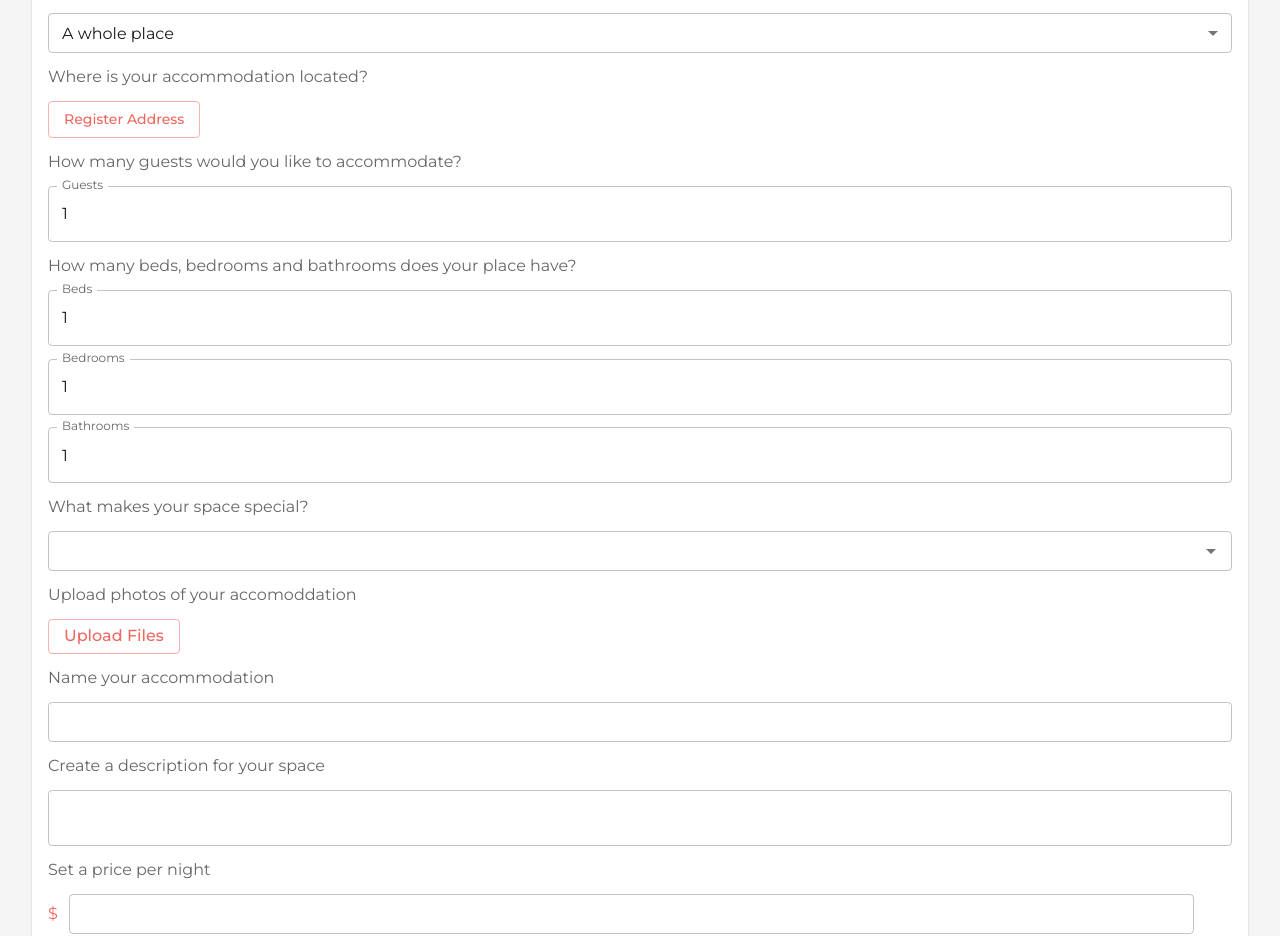
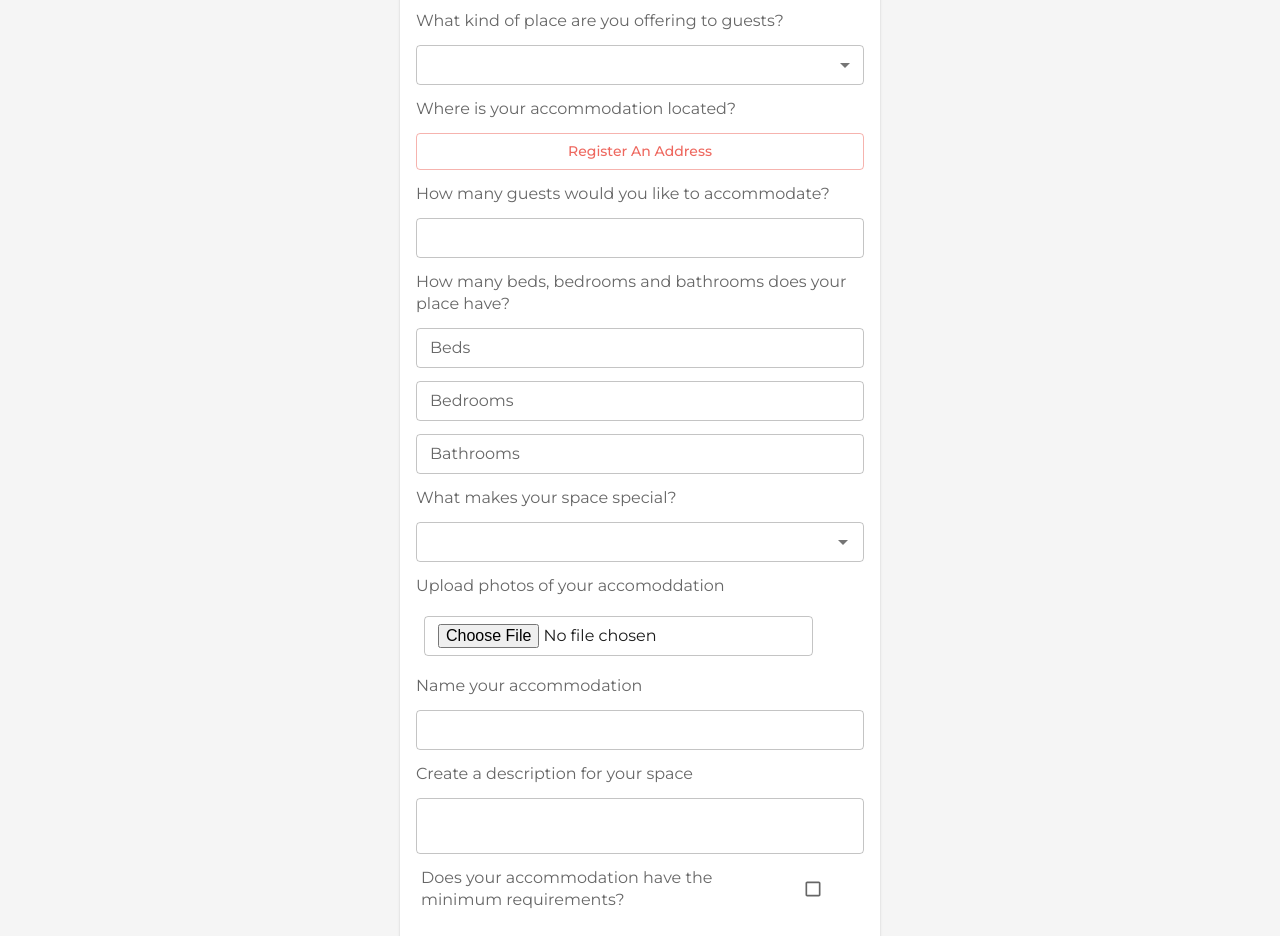
Before and after one commit to arc4dex/OnTrip, a React (Create React App) app: page /registerAccommod in a window 1280 px wide. Shown: the part 173-1109 px from the top of the page. Built offline with nearby package versions, Linux system fonts and the light colour scheme.

Commit message:
fix: finishing page register Accomodation

```diff
--- /dev/null
+++ b/src/components/FormRegisterAccommod/RegisterAddressForm.jsx
@@ -0,0 +1,123 @@
+import { Button, IconButton, TextField } from "@mui/material";
+import CloseIcon from "@mui/icons-material/Close";
+
+import { StyledPaperModal } from "./style";
+
+import { useForm } from "react-hook-form";
+import * as yup from "yup";
+import { yupResolver } from "@hookform/resolvers/yup";
+
+import { useDispatch } from "react-redux";
+import { setAddress } from "../../store/modules/accommodAddress/actions";
+
+function RegisterAddressForm({ handleCloseModal }) {
+  const dispatch = useDispatch();
+
+  const formSchemaAddress = yup.object().shape({
+    streetAddress: yup.string().required("Please enter an address."),
+    complement: yup.string(),
+    zipCode: yup.string().required("Please enter a zip/postal code."),
+    city: yup.string().required("Please enter a city."),
+    state: yup.string().required("Please enter a state."),
+    country: yup.string().required("Please enter a state."),
+  });
+
+  const {
+    register,
+    handleSubmit,
+    formState: { errors },
+  } = useForm({ resolver: yupResolver(formSchemaAddress) });
+
+  function onSubmitFunctionAddress(data) {
+    const location = data;
+    dispatch(setAddress(location));
+    handleCloseModal();
+  }
+
+  return (
+    <StyledPaperModal>
+      <form onSubmit={handleSubmit(onSubmitFunctionAddress)}>
+        <h2>Register Address</h2>
+        <TextField
+          {...register("streetAddress")}
+          label="Address"
+          id="outlined-basic"
+          variant="outlined"
+          color="secondary"
+          sx={{ width: "100%" }}
+          size="small"
+          error={errors.streetAddress?.message}
+          helperText={errors.streetAddress?.message}
+        />
+        <TextField
+          {...register("complement")}
+          label="Address Complement"
+          id="outlined-basic"
+          variant="outlined"
+          color="secondary"
+          sx={{ width: "100%" }}
+          size="small"
+          error={errors.complement?.message}
+          helperText={errors.complement?.message}
+        />
+        <TextField
+          {...register("zipCode")}
+          type="number"
+          label="Zip/Postal Code"
+          id="outlined-basic"
+          variant="outlined"
+          color="secondary"
+          sx={{ width: "100%" }}
+          size="small"
+          error={errors.zipCode?.message}
+          helperText={errors.zipCode?.message}
+        />
+        <TextField
+          {...register("city")}
+          label="City"
+          id="outlined-basic"
+          variant="outlined"
+          color="secondary"
+          sx={{ width: "100%" }}
+          size="small"
+          error={errors.city?.message}
+          helperText={errors.city?.message}
+        />
+        <TextField
+          {...register("state")}
+          label="State"
+          id="outlined-basic"
+          variant="outlined"
+          color="secondary"
+          sx={{ width: "100%" }}
+          size="small"
+          error={errors.state?.message}
+          helperText={errors.state?.message}
+        />
+        <TextField
+          {...register("country")}
+          label="Country"
+          id="outlined-basic"
+          variant="outlined"
+          color="secondary"
+          sx={{ width: "100%" }}
+          size="small"
+          error={errors.country?.message}
+          helperText={errors.country?.message}
+        />
+        <Button variant="contained" type="submit">
+          Save address
+        </Button>
+      </form>
+      <IconButton
+        onClick={handleCloseModal}
+        color="primary"
+        sx={{ padding: "7px", position: "absolute", top: 0, right: 0 }}
+      >
+        <CloseIcon />
+      </IconButton>
+    </StyledPaperModal>
+  );
+}
+
+export default RegisterAddressForm;
--- a/src/components/FormRegisterAccommod/index.jsx
+++ b/src/components/FormRegisterAccommod/index.jsx
@@ -6,27 +6,24 @@ import { useForm } from "react-hook-form";
 import * as yup from "yup";
 import { yupResolver } from "@hookform/resolvers/yup";
 
-import { useHistory } from "react-router-dom";
+import { useSelector } from "react-redux";
 
-import {
-  StyledMain,
-  StyledPaper,
-  StyledPaperModal,
-  StyledSelect,
-} from "./style";
+import { StyledMain, StyledPaper } from "./style";
 import {
   Autocomplete,
   Button,
-  IconButton,
+  Checkbox,
+  FormControlLabel,
   InputLabel,
   MenuItem,
   Modal,
   TextField,
+  Tooltip,
 } from "@mui/material";
 
-import CloseIcon from "@mui/icons-material/Close";
-import AddCircleOutlineIcon from "@mui/icons-material/AddCircleOutline";
-import RemoveCircleOutlineIcon from "@mui/icons-material/RemoveCircleOutline";
+import { CheckboxContainer, CheckboxErrorContainer } from "../Register/styles";
+
+import RegisterAddressForm from "./RegisterAddressForm";
 
 function FormRegisterAccommod() {
   const categories = ["House", "Apartment", "Flat", "Inn", "Boutique Hotel"];
@@ -48,9 +45,9 @@ function FormRegisterAccommod() {
     "Coworking",
   ];
 
-  const [category, setCategory] = useState(categories[0]);
+  const [category, setCategory] = useState("");
 
-  const [kindOfPlace, setKindOfPlace] = useState(kindsOfPlaces[0]);
+  const [kindOfPlace, setKindOfPlace] = useState("");
 
   const [openModal, setOpenModal] = useState(false);
 
@@ -58,7 +55,11 @@ function FormRegisterAccommod() {
 
   const [imageError, setImageError] = useState(false);
 
+  const [addressError, setAddressError] = useState(false);
+
   const inputRef = useRef(null);
+
+  const accommodAddress = useSelector((store) => store.accommodAddress);
 
   const onImageChange = (e) => {
     const [file] = e.target.files;
@@ -104,26 +105,28 @@ function FormRegisterAccommod() {
   }
 
   const formSchema = yup.object().shape({
-    category: yup
+    category: yup.string().required("Please select the type of space."),
+    kindOfPlace: yup.string().required("Please select the kind of place."),
+    // adress: yup
+    //   .object()
+    //   .shape(accommodAddress)
+    //   .required("Please register an address for your accommodation"),
+    guests: yup
       .string()
-      // .oneOf(categories)
-      .required("Please select the type of space."),
-    kindOfPlace: yup
+      .required("Please select a number of guests. The minimum is one."),
+    bed: yup
       .string()
-      // .oneOf(kindsOfPlaces)
-      .required("Please select the kind of place."),
-    // location: yup
-    //   .object()
-    //   .required("Please add an address to your accommodation"),
-    guests: yup.number().required("Please select a number of guests."),
-    beds: yup.number().required("Please select a number of beds."),
-    rooms: yup.number().required("Please select a number of rooms."),
-    bathrooms: yup.number().required("Please select a number of bathrooms."),
+      .required("Please select a number of beds. The minimum is one."),
+    rooms: yup
+      .string()
+      .required("Please select a number of bedrooms. The minimum is one."),
+    bathrooms: yup
+      .string()
+      .required("Please select a number of bathrooms. The minimum is one."),
     highlights: yup.array(),
     imageUrl: yup
-      .string()
-      .oneOf(image)
-      .required("Please upload a photo of your accommodation."),
+      .array()
+      .required("Please upload at least one photo of your accommodation."),
     name: yup
       .string()
       .required("Please enter a name for your accommodation.")
@@ -135,6 +138,9 @@ function FormRegisterAccommod() {
     price: yup
       .string()
       .required("Please enter a price for your accommodation."),
+    minimumRequirements: yup
+      .boolean()
+      .isTrue("Your place must have the minimum requirements."),
   });
 
   const {
@@ -144,10 +150,26 @@ function FormRegisterAccommod() {
     formState: { errors },
   } = useForm({ resolver: yupResolver(formSchema) });
 
+  console.log(accommodAddress);
+
   function onSubmitFunction(data) {
+    console.log(accommodAddress);
+    const location = accommodAddress;
+
     console.log(data);
+
+    if (location !== {}) {
+      setAddressError(false);
+
+      const dataToSend = { ...data, location };
+
+      console.log(dataToSend);
+      // fazer o post
+    } else {
+      setAddressError(true);
+      // não fazer o post
+    }
   }
-
   return (
     <StyledMain>
       <StyledPaper>
@@ -158,27 +180,33 @@ function FormRegisterAccommod() {
           <InputLabel id="demo-simple-select-label">
             What type of space are you going to host?
           </InputLabel>
-          <StyledSelect
+          <TextField
+            select
             {...register("category")}
-            error={errors.category?.message}
-            helperText={errors.category?.message}
             labelId="demo-simple-select-label"
             id="demo-simple-select"
             variant="outlined"
             value={category}
             onChange={(event) => handleChange(event, "category")}
+            error={errors.category?.message}
+            helperText={errors.category?.message}
+            color="secondary"
             size="small"
+            sx={{
+              width: "100%",
+            }}
           >
             {categories.map((category) => (
               <MenuItem value={category} key={category}>
                 {category}
               </MenuItem>
             ))}
-          </StyledSelect>
+          </TextField>
           <InputLabel id="demo-simple-select-label">
             What kind of place are you offering to guests?
           </InputLabel>
-          <StyledSelect
+          <TextField
+            select
             {...register("kindOfPlace")}
             error={errors.kindOfPlace?.message}
             helperText={errors.kindOfPlace?.message}
@@ -187,14 +215,18 @@ function FormRegisterAccommod() {
             variant="outlined"
             value={kindOfPlace}
             onChange={(event) => handleChange(event, "kindOfPlace")}
+            color="secondary"
             size="small"
+            sx={{
+              width: "100%",
+            }}
           >
             {kindsOfPlaces.map((kind) => (
               <MenuItem value={kind} key={kind}>
                 {kind}
               </MenuItem>
             ))}
-          </StyledSelect>
+          </TextField>
           <InputLabel id="demo-simple-select-label">
             Where is your accommodation located?
           </InputLabel>
@@ -202,22 +234,28 @@ function FormRegisterAccommod() {
             sx={{
               textTransform: "capitalize",
               alignSelf: "flex-start",
+              width: "100%",
             }}
             variant="outlined"
             onClick={handleOpenModal}
           >
-            Register address
+            Register an address
           </Button>
+          {accommodAddress === {} && (
+            <span className="adressError">
+              Please register an address for your accommodation.
+            </span>
+          )}
           <InputLabel id="demo-simple-select-label">
             How many guests would you like to accommodate?
           </InputLabel>
           <TextField
             {...register("guests")}
             type="number"
-            defaultValue={1}
-            label="Guests"
             error={errors.guests?.message}
             helperText={errors.guests?.message}
+            size="small"
+            color="secondary"
             sx={{ width: "100%" }}
             onChange={(event) => {
               if (
@@ -236,9 +274,10 @@ function FormRegisterAccommod() {
             type="number"
             label="Beds"
             {...register("bed")}
-            defaultValue="1"
             error={errors.bed?.message}
             helperText={errors.bed?.message}
+            size="small"
+            color="secondary"
             sx={{ width: "100%" }}
             onChange={(event) => {
               if (
@@ -254,9 +293,10 @@ function FormRegisterAccommod() {
             type="number"
             label="Bedrooms"
             {...register("rooms")}
-            defaultValue="1"
             error={errors.rooms?.message}
             helperText={errors.rooms?.message}
+            size="small"
+            color="secondary"
             sx={{ width: "100%" }}
             onChange={(event) => {
               if (
@@ -272,9 +312,10 @@ function FormRegisterAccommod() {
             type="number"
             label="Bathrooms"
             {...register("bathrooms")}
-            defaultValue="1"
             error={errors.bathrooms?.message}
             helperText={errors.bathrooms?.message}
+            color="secondary"
+            size="small"
             sx={{ width: "100%" }}
             onChange={(event) => {
               if (
@@ -300,6 +341,7 @@ function FormRegisterAccommod() {
             id="tags-outlined"
             options={highlights}
             getOptionLabel={(option) => option}
+            color="secondary"
             sx={{ width: "100%" }}
             renderInput={(params) => (
               <TextField {...params} variant="outlined" size="small" />
@@ -309,15 +351,16 @@ function FormRegisterAccommod() {
             Upload photos of your accomoddation
           </InputLabel>
           <Button
-            variant="outlined"
+            variant="text"
             component="label"
+            color="secondary"
             sx={{
               textTransform: "capitalize",
-              fontSize: "0.875rem",
+              fontSize: "0.75rem",
+              border: "none",
             }}
           >
-            Upload Files
-            <input
+            <TextField
               {...register("imageUrl")}
               type="file"
               onChange={onImageChange}
@@ -325,6 +368,12 @@ function FormRegisterAccommod() {
               ref={inputRef}
               error={errors.imageUrl?.message}
               helperText={errors.imageUrl?.message}
+              size="small"
+              color="secondary"
+              sx={{
+                fontSize: "0.5rem",
+                width: "100%",
+              }}
             />
           </Button>
           {image?.map((element, index) => {
@@ -348,6 +397,7 @@ function FormRegisterAccommod() {
             error={errors.name?.message}
             helperText={errors.name?.message}
             size="small"
+            color="secondary"
             sx={{ width: "100%" }}
           />
           <InputLabel id="demo-simple-select-label">
@@ -358,8 +408,39 @@ function FormRegisterAccommod() {
             error={errors.description?.message}
             helperText={errors.description?.message}
             sx={{ width: "100%" }}
+            color="secondary"
             multiline
           />
+          <CheckboxContainer style={{ marginTop: "0", padding: "0 1rem" }}>
+            <FormControlLabel
+              control={
+                <>
+                  <Tooltip
+                    enterDelay={100}
+                    leaveDelay={100}
+                    enterTouchDelay={20}
+                    leaveTouchDelay={100}
+                    title="Internet speed over 50MB/s and minimum home office environment (desk, chair, and accessible power plugs)"
+                    arrow
+                  >
+                    <InputLabel sx={{ fontSize: "1rem", margin: "0" }}>
+                      Does your accommodation have the minimum requirements?
+                    </InputLabel>
+                  </Tooltip>
+                  <Checkbox
+                    {...register("minimumRequirements")}
+                    color="secondary"
+                    sx={{ "& .MuiSvgIcon-root": { fontSize: 20 } }}
+                  />
+                </>
+              }
+            />
+          </CheckboxContainer>
+          <CheckboxErrorContainer>
+            {errors.minimumRequirements && (
+              <span>{errors.minimumRequirements.message}</span>
+            )}
+          </CheckboxErrorContainer>
           <InputLabel id="demo-simple-select-label">
             Set a price per night
           </InputLabel>
@@ -370,6 +451,7 @@ function FormRegisterAccommod() {
               error={errors.price?.message}
               helperText={errors.price?.message}
               size="small"
+              color="secondary"
               sx={{ width: "95%" }}
             />
           </div>
@@ -394,66 +476,7 @@ function FormRegisterAccommod() {
           aria-describedby="modal-modal-description"
           className="addressModal"
         >
-          <StyledPaperModal>
-            <form>
-              <h2>Register Address</h2>
-              <TextField
-                label="Address"
-                required
-                id="outlined-basic"
-                variant="outlined"
-                sx={{ width: "100%" }}
-                size="small"
-              />
-              <TextField
-                label="Address Complement"
-                id="outlined-basic"
-                variant="outlined"
-                sx={{ width: "100%" }}
-                size="small"
-              />
-              <TextField
-                required
-                label="Zip/Postal Code"
-                id="outlined-basic"
-                variant="outlined"
-                sx={{ width: "100%" }}
-                size="small"
-              />
-              <TextField
-                required
-                label="City"
-                id="outlined-basic"
-                variant="outlined"
-                sx={{ width: "100%" }}
-                size="small"
-              />
-              <TextField
-                required
-                label="State"
-                id="outlined-basic"
-                variant="outlined"
-                sx={{ width: "100%" }}
-                size="small"
-              />
-              <TextField
-                required
-                label="Country"
-                id="outlined-basic"
-                variant="outlined"
-                sx={{ width: "100%" }}
-                size="small"
-              />
-              <Button variant="contained">Save address</Button>
-            </form>
-            <IconButton
-              onClick={handleCloseModal}
-              color="primary"
-              sx={{ padding: "7px", position: "absolute", top: 0, right: 0 }}
-            >
-              <CloseIcon />
-            </IconButton>
-          </StyledPaperModal>
+          <RegisterAddressForm handleCloseModal={handleCloseModal} />
         </Modal>
       </StyledPaper>
     </StyledMain>
--- a/src/components/FormRegisterAccommod/style.js
+++ b/src/components/FormRegisterAccommod/style.js
@@ -6,7 +6,8 @@ export const StyledPaper = muiStyles.styled(Paper)`
     display: flex;
     flex-direction: column;
     padding: 1rem;
-    width: 95%;
+    width: 90%;
+    max-width: 30rem;
     justify-content: center;
     align-items: stretch;
     gap: 1.5rem;
@@ -73,7 +74,7 @@ export const StyledPaper = muiStyles.styled(Paper)`
             width: 100%;
 
             span {
-                color: var(--red)
+                color: var(--blue)
             }
         }
 
@@ -96,7 +97,7 @@ export const StyledPaper = muiStyles.styled(Paper)`
                 width: 92%;
             }
 
-            .imageError {
+            .imageErrorm .adressError {
                 width: 100%;
                 font-weight: 400;
                 font-size: 0.75rem;
@@ -105,6 +106,9 @@ export const StyledPaper = muiStyles.styled(Paper)`
                 color: #d32f2f;
             }
         }
+
+
+
     }
 
 `;
@@ -120,6 +124,7 @@ export const StyledMain = styled.main`
   justify-content: center;
   width: 100%;
   height: 100%;
+  margin: 2rem 0;
 `;
 
 export const StyledPaperModal = muiStyles.styled(Paper)`
--- a/src/components/login/index.jsx
+++ b/src/components/login/index.jsx
@@ -44,6 +44,7 @@ function Login({ loginModal, handleCloseModalLogin, handleOpenRegisterModal }) {
         console.log("mostrar mensagem de login bem sucedido")
       )
       .catch((err) => console.log("mostra mensagem de erro"));
+
     localStorage.setItem("userToken", registerInfo.accessToken);
     localStorage.setItem("userId", registerInfo.user.id);
 
--- a/src/pages/RegisterAccommod/index.jsx
+++ b/src/pages/RegisterAccommod/index.jsx
@@ -2,11 +2,15 @@ import FormRegisterAccommod from "../../components/FormRegisterAccommod";
 
 import { ErrorBoundary } from "react-error-boundary";
 import ErrorFallback from "../../components/ErrorBoundary";
+import Header from "../../components/header";
+import Footer from "../../components/Footer";
 
 function RegisterAccommod() {
   return (
     <ErrorBoundary FallbackComponent={ErrorFallback}>
+      <Header />
       <FormRegisterAccommod />
+      <Footer />
     </ErrorBoundary>
   );
 }
--- /dev/null
+++ b/src/store/modules/accommodAddress/actions.js
@@ -0,0 +1,6 @@
+import { SET_ADDRESS } from "./actionsTypes";
+
+export const setAddress = (value) => ({
+  type: SET_ADDRESS,
+  value,
+});
--- /dev/null
+++ b/src/store/modules/accommodAddress/actionsTypes.js
@@ -0,0 +1 @@
+export const SET_ADDRESS = "SET_ADDRESS";
--- /dev/null
+++ b/src/store/modules/accommodAddress/reducer.js
@@ -0,0 +1,13 @@
+import { SET_ADDRESS } from "./actionsTypes";
+
+const accommodAddressReducer = (state = {}, action) => {
+  switch (action.type) {
+    case SET_ADDRESS:
+      return action.value;
+
+    default:
+      return state;
+  }
+};
+
+export default accommodAddressReducer;
--- a/src/store/modules/index.js
+++ b/src/store/modules/index.js
@@ -1,6 +1,8 @@
 import { combineReducers } from "redux";
-import  userIsLoggedReducer  from "../modules/userIsLogged/reducer";
+import userIsLoggedReducer from "../modules/userIsLogged/reducer";
+import accommodAddressReducer from "./accommodAddress/reducer";
 
 export const reducers = combineReducers({
-    userState: userIsLoggedReducer,
+  userState: userIsLoggedReducer,
+  accommodAddress: accommodAddressReducer,
 });
```
